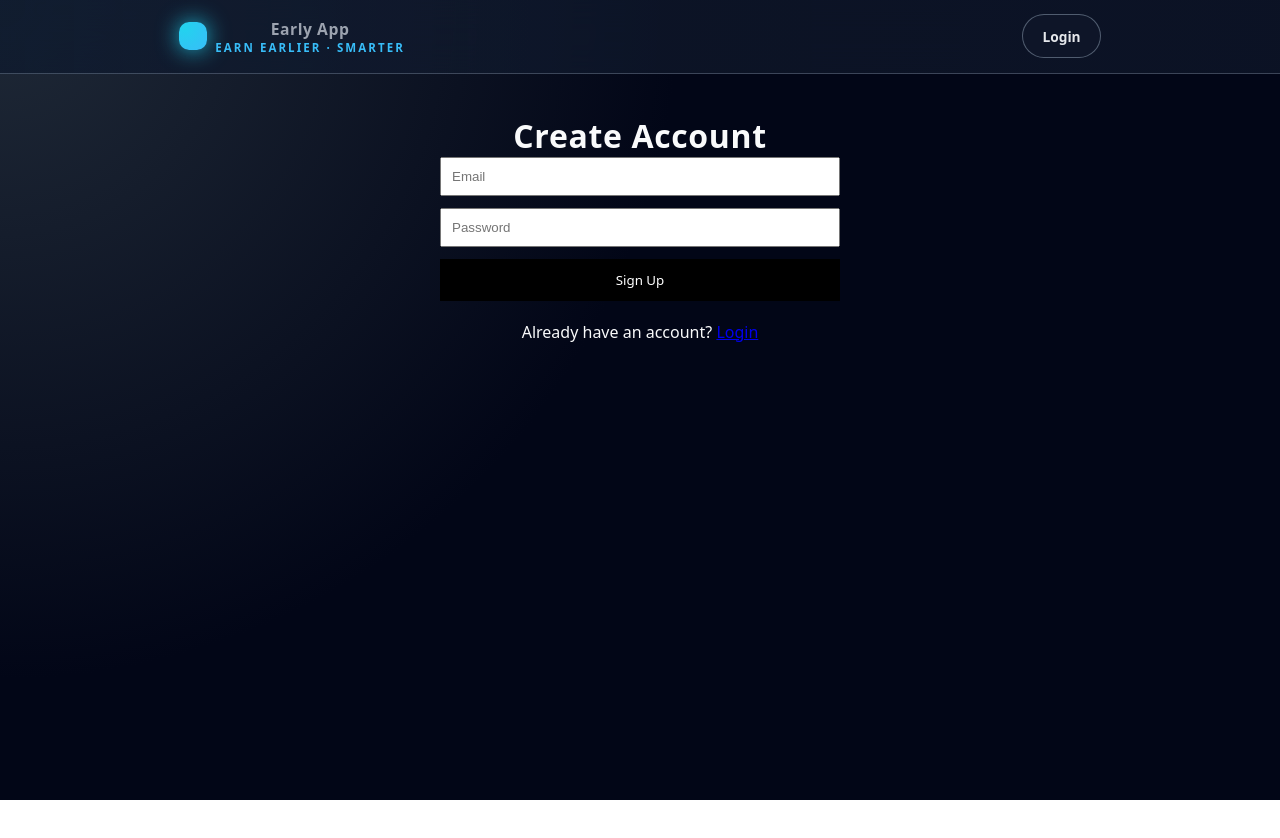
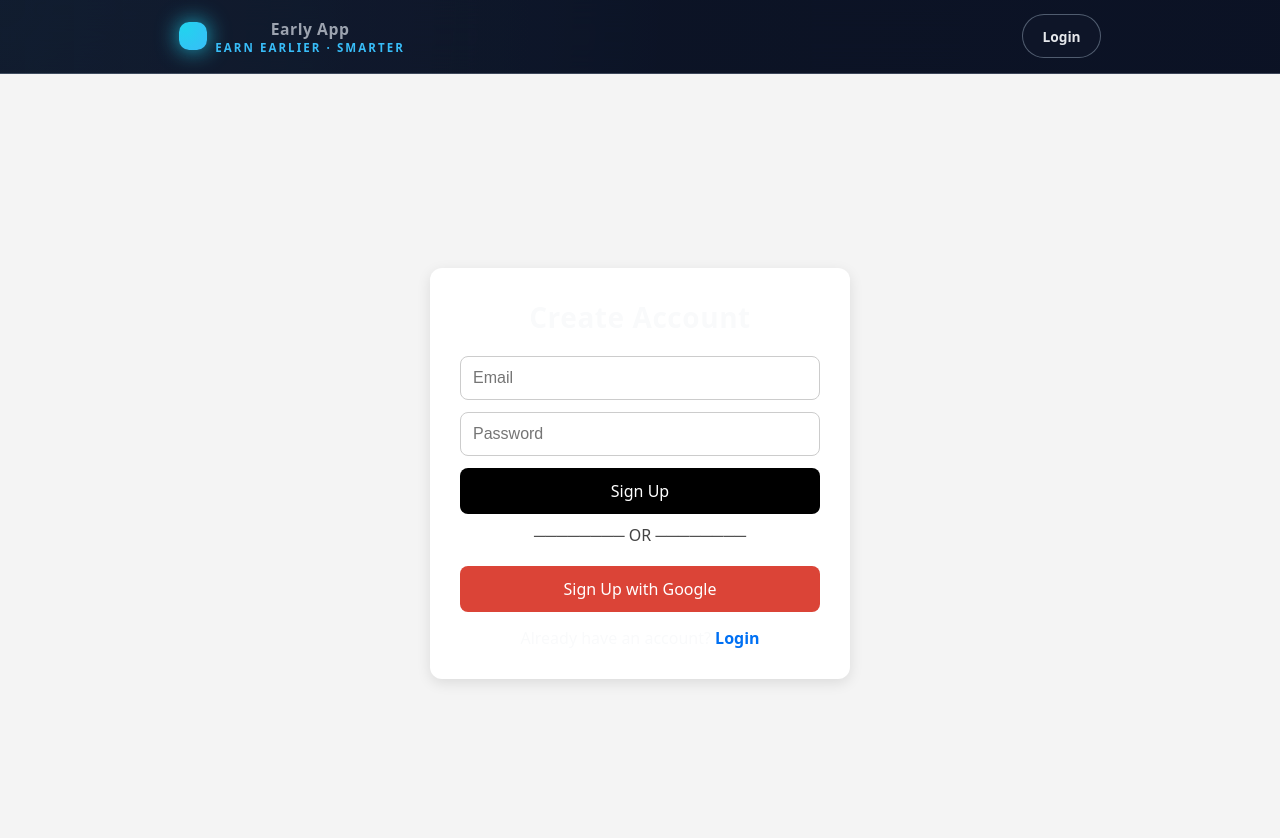
Before and after one commit to dantheman88/early-app, a Next.js app: page /signup in a window 1280 px wide. Shown: the top 838 px of the page. Before the commit the page ends 800 px from the top, so only its background shows below. Built offline with nearby package versions, Linux system fonts and the light colour scheme; no server answers.

Commit message:
Update signup.js

```diff
--- a/pages/signup.js
+++ b/pages/signup.js
@@ -1,56 +1,177 @@
 import { useState } from "react";
-import { createUserWithEmailAndPassword } from "firebase/auth";
+import { useRouter } from "next/router";
+import {
+  createUserWithEmailAndPassword,
+  GoogleAuthProvider,
+  signInWithPopup
+} from "firebase/auth";
 import { auth } from "../lib/firebase";
-import Link from "next/link";
 
 export default function SignupPage() {
-  const [email, setEmail] = useState("");
-  const [password, setPassword] = useState("");
+  const router = useRouter();
+
   const [error, setError] = useState("");
+  const [busy, setBusy] = useState(false);
 
-  const signupUser = async (e) => {
+  // EMAIL SIGNUP
+  const handleSignup = async (e) => {
     e.preventDefault();
+    setBusy(true);
+    setError("");
+
+    const email = e.target.email.value;
+    const password = e.target.password.value;
+
     try {
       await createUserWithEmailAndPassword(auth, email, password);
-      window.location.href = "/"; // go to homepage
+      router.push("/");
     } catch (err) {
       setError(err.message);
     }
+
+    setBusy(false);
+  };
+
+  // GOOGLE SIGNUP
+  const googleSignup = async () => {
+    setBusy(true);
+    setError("");
+
+    try {
+      const provider = new GoogleAuthProvider();
+      await signInWithPopup(auth, provider);
+
+      router.push("/");
+    } catch (err) {
+      setError(err.message);
+    }
+
+    setBusy(false);
   };
 
   return (
-    <div style={{ maxWidth: 400, margin: "40px auto", textAlign: "center" }}>
-      <h1>Create Account</h1>
+    <div style={styles.container}>
+      <div style={styles.card}>
+        <h1 style={styles.title}>Create Account</h1>
 
-      {error && <p style={{ color: "red" }}>{error}</p>}
+        {error && <p style={styles.error}>{error}</p>}
 
-      <form onSubmit={signupUser} style={{ display: "flex", flexDirection: "column", gap: 12 }}>
+        <form onSubmit={handleSignup} style={styles.form}>
           <input
             type="email"
+            name="email"
             placeholder="Email"
-          value={email}
-          onChange={(e)=>setEmail(e.target.value)}
             required
-          style={{ padding: 10 }}
+            style={styles.input}
           />
 
           <input
             type="password"
+            name="password"
             placeholder="Password"
-          value={password}
-          onChange={(e)=>setPassword(e.target.value)}
             required
-          style={{ padding: 10 }}
+            style={styles.input}
           />
 
-        <button type="submit" style={{ padding: 12, background: "black", color: "white" }}>
-          Sign Up
+          <button type="submit" style={styles.button} disabled={busy}>
+            {busy ? "Creating..." : "Sign Up"}
           </button>
         </form>
 
-      <p style={{ marginTop: 20 }}>
-        Already have an account? <Link href="/login">Login</Link>
+        <p style={styles.or}>──────── OR ────────</p>
+
+        <button
+          onClick={googleSignup}
+          style={styles.googleButton}
+          disabled={busy}
+        >
+          Sign Up with Google
+        </button>
+
+        <p style={styles.linkWrap}>
+          Already have an account?{" "}
+          <a href="/login" style={styles.link}>Login</a>
         </p>
+      </div>
     </div>
   );
 }
+
+//
+// 💅 MATCHING MODERN STYLES (same as login.js)
+//
+const styles = {
+  container: {
+    minHeight: "100vh",
+    display: "flex",
+    justifyContent: "center",
+    alignItems: "center",
+    background: "#f4f4f4",
+    padding: "20px"
+  },
+  card: {
+    width: "100%",
+    maxWidth: "420px",
+    background: "#fff",
+    padding: "30px",
+    borderRadius: "12px",
+    boxShadow: "0 4px 14px rgba(0,0,0,0.1)"
+  },
+  title: {
+    textAlign: "center",
+    marginBottom: "20px",
+    fontSize: "28px",
+    fontWeight: "700"
+  },
+  form: {
+    display: "flex",
+    flexDirection: "column"
+  },
+  input: {
+    padding: "12px",
+    fontSize: "16px",
+    borderRadius: "8px",
+    border: "1px solid #ccc",
+    marginBottom: "12px"
+  },
+  button: {
+    padding: "12px",
+    background: "black",
+    color: "white",
+    border: "none",
+    borderRadius: "8px",
+    fontSize: "16px",
+    cursor: "pointer"
+  },
+  googleButton: {
+    width: "100%",
+    padding: "12px",
+    background: "#db4437",
+    color: "white",
+    border: "none",
+    borderRadius: "8px",
+    fontSize: "16px",
+    cursor: "pointer",
+    marginTop: "10px"
+  },
+  error: {
+    color: "red",
+    marginBottom: "12px",
+    textAlign: "center",
+    fontWeight: "bold"
+  },
+  or: {
+    textAlign: "center",
+    margin: "10px 0",
+    color: "#444"
+  },
+  linkWrap: {
+    textAlign: "center",
+    marginTop: "15px"
+  },
+  link: {
+    color: "#0070f3",
+    textDecoration: "none",
+    fontWeight: "600"
+  }
+};
```
Lines whose indentation alone changed are shown as unchanged.
